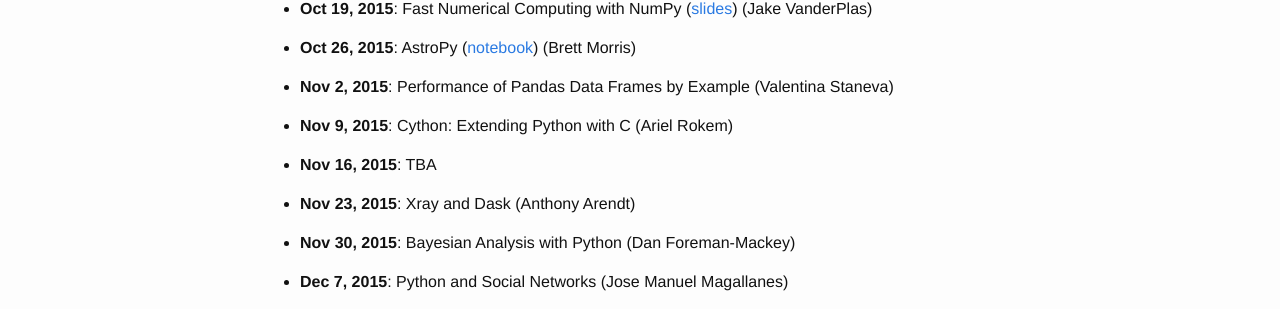
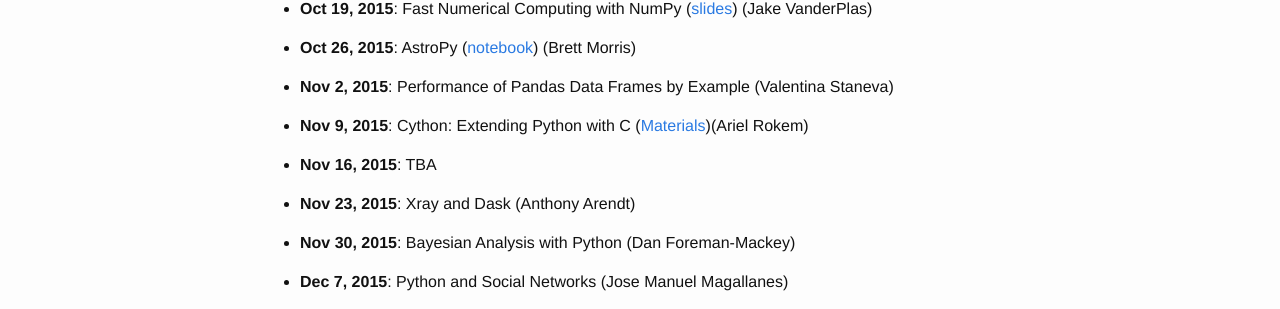
Before and after one commit to uwescience/python-seminar-2015, a Jekyll site: the page built from seminar.md, in a window 1280 px wide. Shown: the part 521-830 px from the top of the page. Built offline with Jekyll 4.4.1, drawn with Linux system fonts in a browser that asks for light colours.

Commit message:
Link to cython materials.

```diff
--- a/seminar.md
+++ b/seminar.md
@@ -26,7 +26,7 @@
 
 - **Nov 2, 2015**: Performance of Pandas Data Frames by Example (Valentina Staneva)
 
-- **Nov 9, 2015**: Cython: Extending Python with C (Ariel Rokem)
+- **Nov 9, 2015**: Cython: Extending Python with C ([Materials](https://github.com/uwescience/python-seminar-2015/tree/master/cython))(Ariel Rokem)
 
 - **Nov 16, 2015**: TBA
 
```
